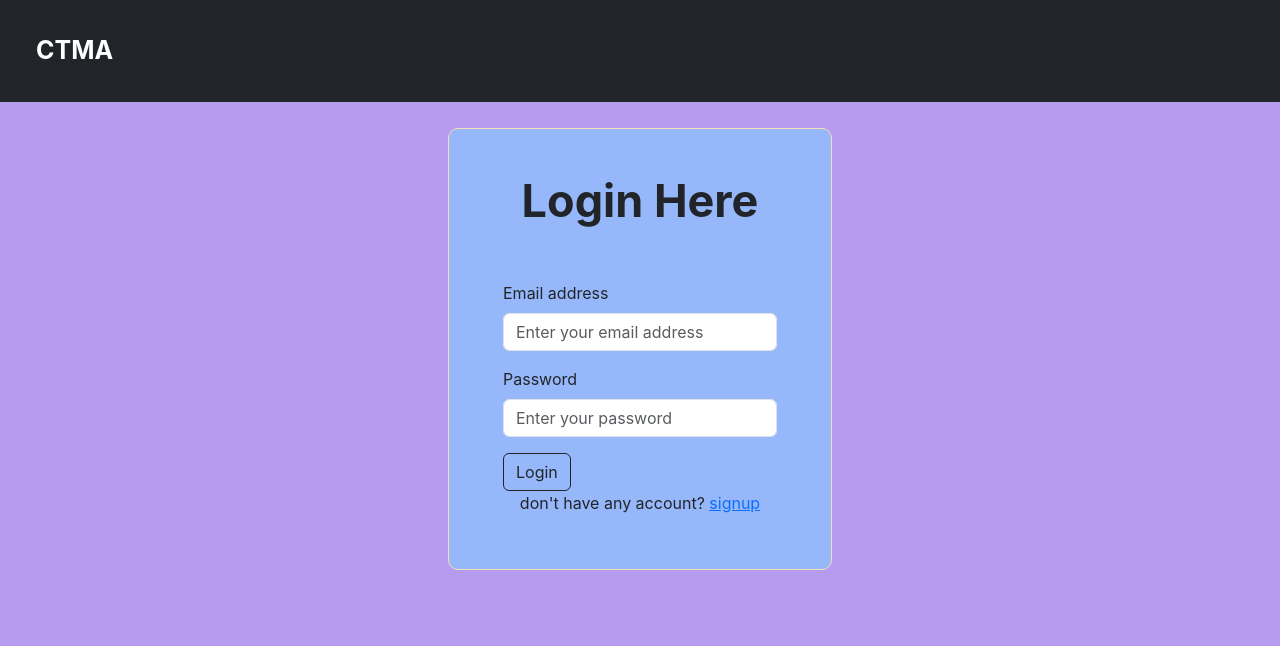
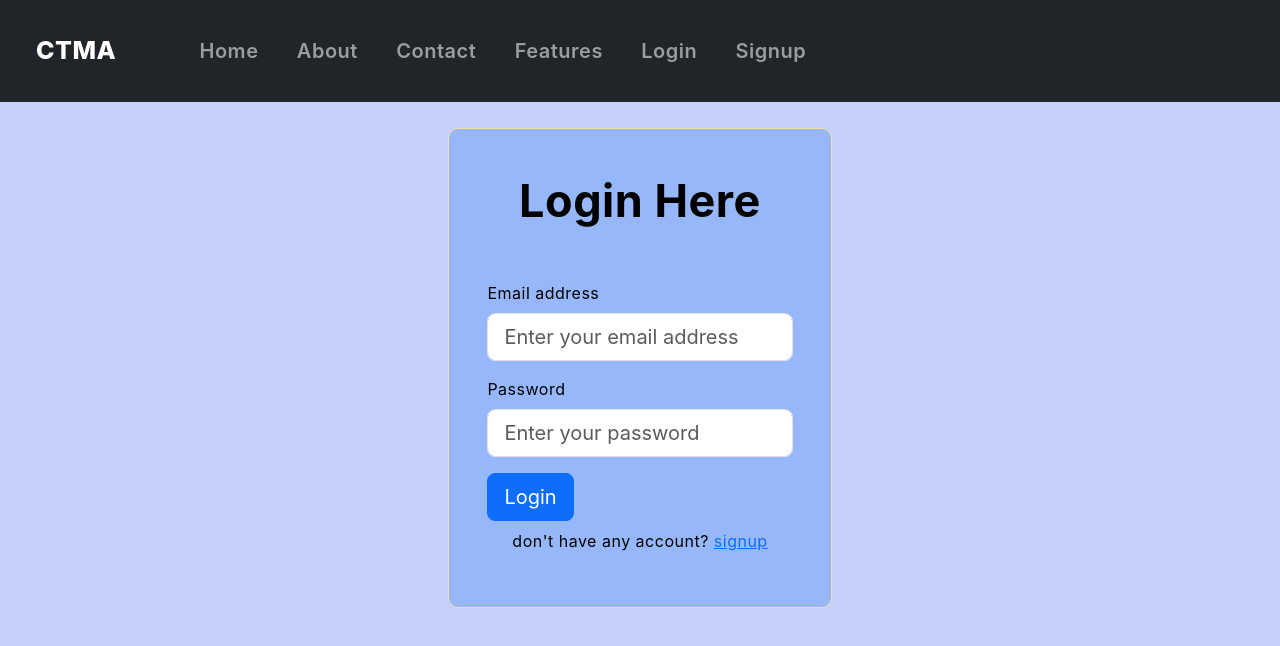
Before and after one commit to AntoAhamed/Collaborative-Task-Management-App, a React (Create React App) app: page / in a window 1280 px wide. Shown: the top 646 px of the page. Built offline with nearby package versions, Linux system fonts and the light colour scheme.

Commit message:
almost done with design and features

```diff
--- a/public/index.html
+++ b/public/index.html
@@ -22,7 +22,7 @@
       work correctly both with client-side routing and a non-root public URL.
       Learn how to configure a non-root public URL by running `npm run build`.
     -->
-  <title>React App</title>
+  <title>CTMA</title>
   <link href="https://cdn.jsdelivr.net/npm/bootstrap@5.3.1/dist/css/bootstrap.min.css" rel="stylesheet"
     integrity="sha384-4bw+/aepP/YC94hEpVNVgiZdgIC5+VKNBQNGCHeKRQN+PtmoHDEXuppvnDJzQIu9" crossorigin="anonymous">
 </head>
--- a/src/App.css
+++ b/src/App.css
@@ -1,4 +1,11 @@
 body {
-  background-color: #b69cee;
-  /*color: #96b8fb;*/
+  background-color: rgb(198, 206, 250);
+  letter-spacing: 0.5px;
+  color: black;
 }
+
+.App .navbar .nav-item {
+  font-size: 20px;
+  font-weight: 600;
+  margin: 0 0.7rem;
+}
--- a/src/App.js
+++ b/src/App.js
@@ -25,6 +25,13 @@ function App() {
   }
   else {
     initTeams = JSON.parse(localStorage.getItem("teams"));
+  }
+
+  let initUserId;
+  if(localStorage.getItem("userId")===null){
+    initUserId = '';
+  }else{
+    initUserId = JSON.parse(localStorage.getItem("userId"));
   }
 
   //for signup
@@ -82,7 +89,7 @@ function App() {
   }
 
   //user
-  const [userId, setUserId] = useState('')
+  const [userId, setUserId] = useState(initUserId)
 
   //for login
   const [email, setEmail] = useState('')
@@ -367,6 +374,10 @@ function App() {
     localStorage.setItem("teams", JSON.stringify(teams));
   }, [teams])
 
+  useEffect(() => {
+    localStorage.setItem("userId", JSON.stringify(userId));
+  },[userId])
+
   return (
     <div className='App'>
       <BrowserRouter>
--- a/src/Components/Login.js
+++ b/src/Components/Login.js
@@ -3,28 +3,28 @@ import { Link } from "react-router-dom";
 
 function Login(props) {
     return (
-        <div className='container d-flex flex-column align-items-center' style={{ marginTop: '10%', marginBottom: '5%', border: "0.5px solid wheat", width: "30%", padding: "3%", borderRadius: "10px", backgroundColor: "#96b8fb" }}>
+        <div className='container' style={{ marginTop: '10%', marginBottom: '5%', border: "0.5px solid wheat", width: "30%", padding: "3%", borderRadius: "10px", backgroundColor: "#96b8fb" }}>
             <div className="row mb-3">
                 <div className="col" style={{ textAlign: "center", fontSize: "45px", paddingBottom: "30px" }}>
                     <b>Login Here</b>
                 </div>
             </div>
-            <div className='row'>
+            <div className='row mb-2'>
                 <div className='col'>
                     <form action='' method='' className=''>
                         <div className="mb-3">
                             <label htmlFor="email" className="form-label">Email address</label>
-                            <input type="email" className="form-control" value={props.email} onChange={(e) => { props.setEmail(e.target.value) }} id="email" placeholder="Enter your email address" />
+                            <input type="email" className="form-control form-control-lg" value={props.email} onChange={(e) => { props.setEmail(e.target.value) }} id="email" placeholder="Enter your email address" />
                         </div>
                         <div className="mb-3">
                             <label htmlFor="password" className="form-label">Password</label>
-                            <input type="password" className="form-control" value={props.password} onChange={(e) => { props.setPassword(e.target.value) }} id="password" placeholder="Enter your password" />
+                            <input type="password" className="form-control form-control-lg" value={props.password} onChange={(e) => { props.setPassword(e.target.value) }} id="password" placeholder="Enter your password" />
                         </div>
-                        <button type="submit" onClick={props.login} className="btn btn-outline-dark">Login</button>
+                        <button type="submit" onClick={props.login} className="btn btn-lg btn-primary">Login</button>
                     </form>
                 </div>
             </div>
-            <p className='login-para'>don't have any account? <Link to='/signup'>signup</Link></p>
+            <p className='text-center'>don't have any account? <Link to='/signup'>signup</Link></p>
         </div>
     )
 }
--- a/src/Components/Navbar.js
+++ b/src/Components/Navbar.js
@@ -7,6 +7,7 @@ function Navbar(props) {
     //logout
     const logout = () => {
         props.setUserId('')
+        localStorage.setItem("userId", JSON.stringify(props.userId))
         navigate('/')
     }
 
@@ -14,30 +15,54 @@ function Navbar(props) {
         <>
             <nav className="navbar navbar-expand-lg navbar-dark bg-dark fixed-top">
                 <div className="container-fluid">
-                    <Link className="navbar-brand p-4" to="/" style={{fontSize: '25px', fontWeight: '700' }} >CTMA</Link>
+                    <Link className="navbar-brand p-4" style={{ fontSize: '25px', fontWeight: '800' }} >CTMA</Link>
                     <button className="navbar-toggler" type="button" data-bs-toggle="collapse" data-bs-target="#navbarSupportedContent" aria-controls="navbarSupportedContent" aria-expanded="false" aria-label="Toggle navigation">
                         <span className="navbar-toggler-icon"></span>
                     </button>
-                    {props.userId ?
                     <div className="collapse navbar-collapse mx-4" id="navbarSupportedContent">
                         <ul className="navbar-nav me-auto mb-2 mb-lg-0">
-                                <li className="nav-item p-3">
-                                    <Link className="nav-link" aria-current="page" to="/profile">{props.users[props.userId-1].name}</Link>
+                            <li className="nav-item">
+                                <Link className="nav-link" aria-current="page" to="">Home</Link>
                             </li>
-                                <li className="nav-item p-3">
+                            <li className="nav-item">
+                                <Link className="nav-link" aria-current="page" to="">About</Link>
+                            </li>
+                            <li className="nav-item">
+                                <Link className="nav-link" aria-current="page" to="">Contact</Link>
+                            </li>
+                            <li className="nav-item">
+                                <Link className="nav-link" aria-current="page" to="">Features</Link>
+                            </li>
+                            {!props.userId ?
+                                <>
+                                    <li className="nav-item">
+                                        <Link className="nav-link" aria-current="page" to="/">Login</Link>
+                                    </li>
+                                    <li className="nav-item">
+                                        <Link className="nav-link" aria-current="page" to="/signup">Signup</Link>
+                                    </li>
+                                </> : ''
+                            }
+                            {props.userId ?
+                                <>
+                                    <li className="nav-item">
+                                        <Link className="nav-link" aria-current="page" to="/profile">{props.users[props.userId - 1].name}</Link>
+                                    </li>
+                                    <li className="nav-item">
                                         <Link className="nav-link" aria-current="page" to="/teams">Teams</Link>
                                     </li>
-                                <li className="nav-item p-3">
+                                    <li className="nav-item">
                                         <Link className="nav-link" to="/tasks">Tasks</Link>
                                     </li>
-                                <li className="nav-item p-3">
+                                    <li className="nav-item">
                                         <Link className="nav-link" to="/invitation">Invitation</Link>
                                     </li>
+                                </> : ''
+                            }
                         </ul>
-                            <button onClick={() => { logout() }} className="btn btn-outline-light d-flex">Logout</button>
-                        </div> : ''
-                    }
-
+                        {props.userId ?
+                            <button onClick={() => { logout() }} className="btn btn-outline-light d-flex">Logout</button> : ''}
+                    </div>
                 </div>
             </nav>
 
--- a/src/Components/Profile.js
+++ b/src/Components/Profile.js
@@ -3,7 +3,7 @@ import PHOTO from '../Assets/user.png'
 
 function Profile(props) {
     return (
-        <div className='container d-flex flex-column align-items-center' style={{ fontSize: '20px', marginTop: '10%', border: "0.5px solid gray", width: "30%", padding: "3%", borderRadius: "10px", backgroundColor: "#96b8fb" }}>
+        <div className='container d-flex flex-column align-items-center' style={{ fontSize: '20px', marginTop: '10%', width: "30%", padding: "3%", borderRadius: "10px", backgroundColor: "#96b8fb" }}>
             <div className="row mb-4">
                 <div className="col" style={{ paddingBottom: "10px" }}>
                     <img src={PHOTO} width={'160px'} height={'160px'} alt='Profile'></img>
--- a/src/Components/Signup.js
+++ b/src/Components/Signup.js
@@ -3,34 +3,34 @@ import { Link } from "react-router-dom";
 
 function Signup(props) {
     return (
-        <div className='container d-flex flex-column align-items-center' style={{ marginTop: '9%', marginBottom: '5%', border: "0.5px solid wheat", width: "50%", padding: "3%", borderRadius: "10px", backgroundColor: "#96b8fb" }}>
+        <div className='container' style={{ marginTop: '9%', marginBottom: '5%', border: "0.5px solid wheat", width: "50%", padding: "3% 10%", borderRadius: "10px", backgroundColor: "#96b8fb" }}>
             <div className="col" style={{ textAlign: "center", fontSize: "45px", paddingBottom: "30px" }}>
                 <b>Signup Here</b>
             </div>
-            <div className='row'>
+            <div className='row mb-2'>
                 <div className='col'>
                     <form action='' method='' className=''>
                         <div className="mb-3">
                             <label htmlFor="name" className="form-label">Name</label>
-                            <input type="text" className="form-control" value={props.newName} onChange={(e) => { props.setNewName(e.target.value) }} id="name" placeholder="Enter your name" />
+                            <input type="text" className="form-control form-control-lg" value={props.newName} onChange={(e) => { props.setNewName(e.target.value) }} id="name" placeholder="Enter your name" />
                         </div>
                         <div className="mb-3">
                             <label htmlFor="email" className="form-label">Email address</label>
-                            <input type="email" className="form-control" value={props.newEmail} onChange={(e) => { props.setNewEmail(e.target.value) }} id="email" placeholder="Enter your email address" />
+                            <input type="email" className="form-control form-control-lg" value={props.newEmail} onChange={(e) => { props.setNewEmail(e.target.value) }} id="email" placeholder="Enter your email address" />
                         </div>
                         <div className="mb-3">
                             <label htmlFor="password" className="form-label">Password</label>
-                            <input type="password" className="form-control" value={props.newPassword} onChange={(e) => { props.setNewPassword(e.target.value) }} id="password" placeholder="Enter your password" />
+                            <input type="password" className="form-control form-control-lg" value={props.newPassword} onChange={(e) => { props.setNewPassword(e.target.value) }} id="password" placeholder="Enter your password" />
                         </div>
                         <div className="mb-3">
                             <label htmlFor="bio" className="form-label">Bio</label>
-                            <textarea className="form-control" value={props.newBio} onChange={(e) => { props.setNewBio(e.target.value) }} id="bio" rows="3" placeholder="Enter your bio"></textarea>
+                            <textarea className="form-control form-control-lg" value={props.newBio} onChange={(e) => { props.setNewBio(e.target.value) }} id="bio" rows="3" placeholder="Enter your bio"></textarea>
                         </div>
-                        <button type="submit" onClick={props.signup} className="btn btn-outline-dark">Signup</button>
+                        <button type="submit" onClick={props.signup} className="btn btn-lg btn-primary">Signup</button>
                     </form>
                 </div>
             </div>
-            <p className='signup-para'>already have an account? <Link to='/'>login</Link></p>
+            <p className='text-center'>already have an account? <Link to='/'>login</Link></p>
         </div>
     )
 }
--- a/src/Components/Task.js
+++ b/src/Components/Task.js
@@ -24,12 +24,12 @@ function Task(props) {
                 </div>
                 <div className='p-2 m-2'>
                     <p>Change Task Status</p>
-                    < select onChange={(e) => { handleAddrTypeChangeOfStatus(e) }} className="form-select" aria-label="Default select example">
+                    < select onChange={(e) => { handleAddrTypeChangeOfStatus(e) }} className="form-select form-select-lg" aria-label="Default select example">
                         {status.map((e, index) => {
                             return <option key={index} value={index}>{e}</option>
                         })}
                     </select >
-                    <button type="submit" onClick={() => props.editStatus(props.id, selectedStatus)} className="btn btn-outline-light mt-2">Save</button>
+                    <button type="submit" onClick={() => props.editStatus(props.id, selectedStatus)} className="btn btn-lg btn-outline-light mt-2">Save</button>
                 </div>
                 <div class="card-footer bg-transparent border-tarnary text-center">StatusBy: {props.users[props.status.statusBy - 1].name} | StatusOn: {props.status.statusOn} | DueDate: {props.date}</div>
             </div>
```
Also changed, not shown: src/Components/Create_Task.js (+12 -12 lines), src/Components/Invitation.js (+4 -4 lines), src/Components/Tasks.js (+5 -5 lines), src/Components/Teams.js (+11 -9 lines). Lines whose indentation alone changed are shown as unchanged.
